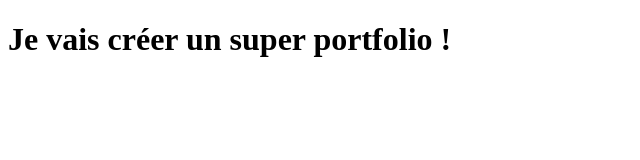
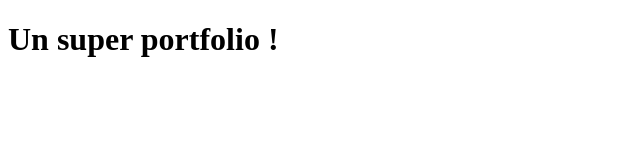
Before and after one commit to njiva-rasolo/portfolio, a plain HTML site: page index.html in a window 1280 px wide. Shown: the whole page, without its empty margins (0-640 px from the left). Drawn offline with Linux system fonts and the light colour scheme.

Commit message:
Mise à jour de la page

```diff
--- a/index.html
+++ b/index.html
@@ -5,6 +5,6 @@
     <title>Mon Portfolio</title>
 </head>
 <body>
-    <h1>Je vais créer un super portfolio !</h1>
+    <h1>Un super portfolio !</h1>
 </body>
 </html>
```
